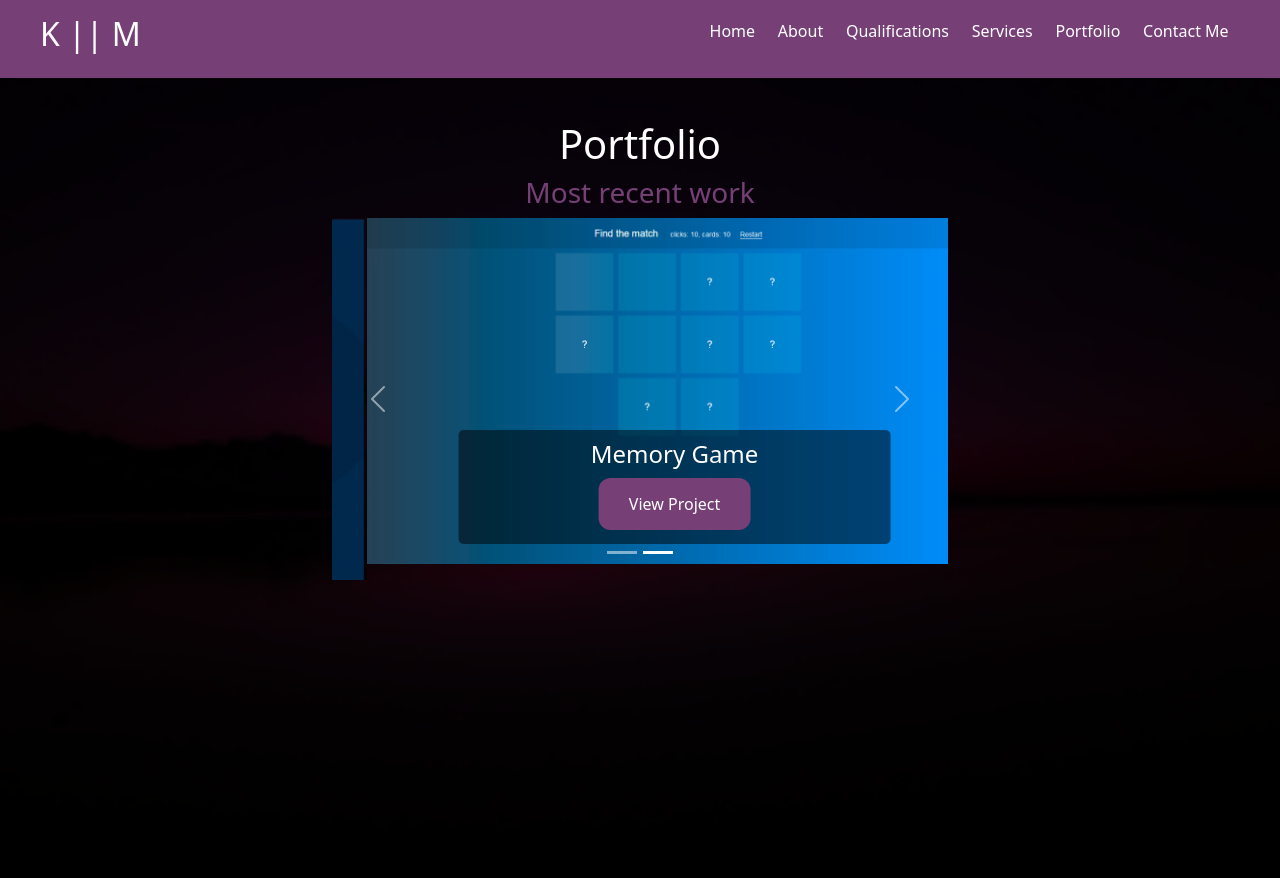
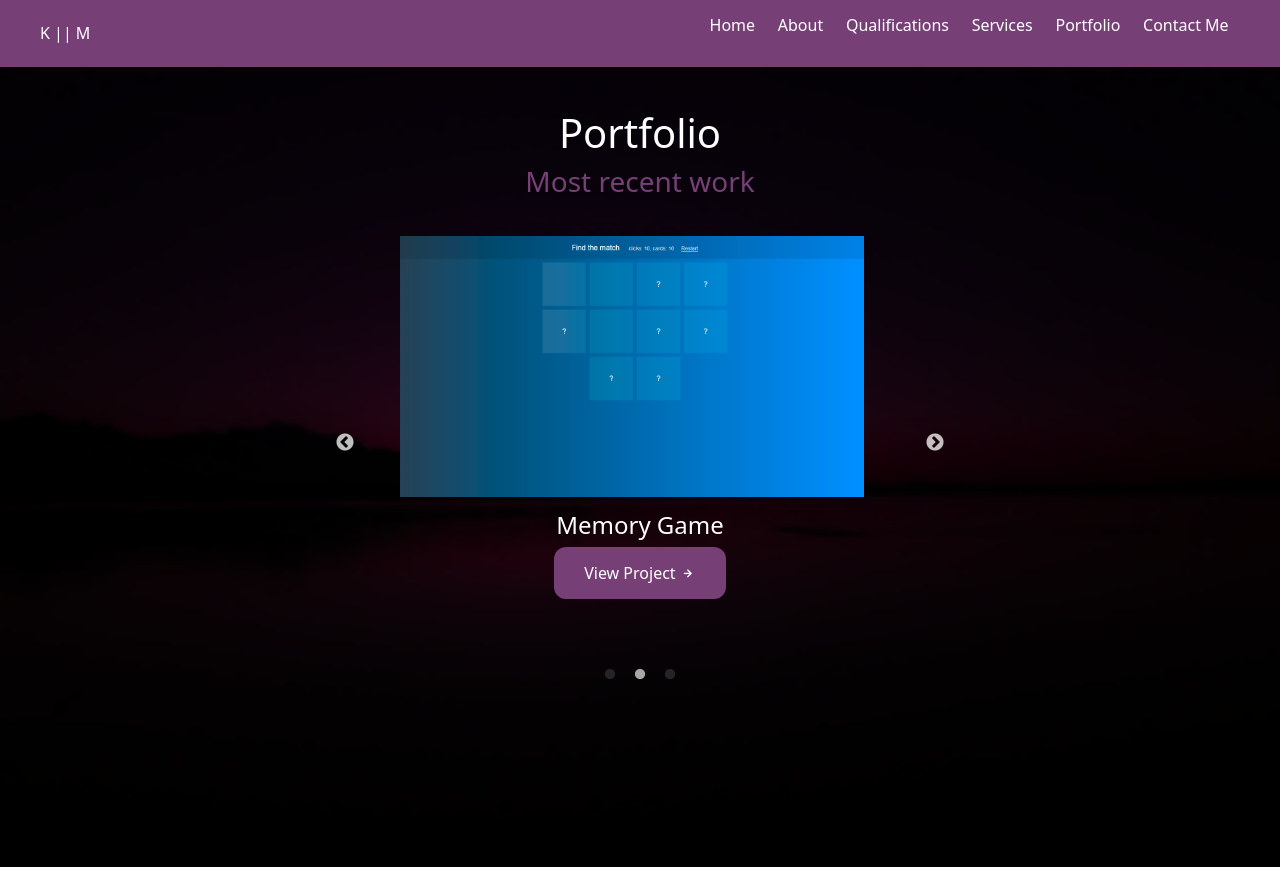
Before and after one commit to Khanyisile-Mdleleni/Portfolio, a React (Vite) app in the folder react-portfolio/: page /portfolio in a window 1280 px wide. Built offline with nearby package versions, Linux system fonts and the light colour scheme.

Commit message:
Slideshow updated, email validation fully functioning Added more images and projects on the portfolio page.

```diff
--- a/react-portfolio/package.json
+++ b/react-portfolio/package.json
@@ -14,7 +14,9 @@
     "react": "^18.2.0",
     "react-bootstrap": "^2.8.0",
     "react-dom": "^18.2.0",
-    "react-router-dom": "^6.15.0"
+    "react-router-dom": "^6.15.0",
+    "react-slick": "^0.29.0",
+    "slick-carousel": "^1.8.1"
   },
   "devDependencies": {
     "@types/react": "^18.2.15",
--- a/react-portfolio/src/App.css
+++ b/react-portfolio/src/App.css
@@ -206,10 +206,7 @@ nav .menu span{
     transition-duration: 0.4s;
     cursor: pointer;
 }
-#btn:hover{
 
-    border:3px solid #fff;
-}
 
 
  /*--------------------------------- Qualifications ------------------------------- */
@@ -266,38 +263,52 @@ nav .menu span{
       }
   }
 
+   /* --------------------------------Services------------------------------------------ */
+
+  @media  (max-width:480px) {
+    .about-content {
+        text-align: center;
+
+    }
+    .services-content {
+        padding-left: 40px;
+    }
+
+}
+
   /* --------------------------------Portfolio------------------------------------------ */
 
-  .intro-container {
-    text-align: center;
+  .container-portfolio {
+    max-width: 600px;
+    margin: 0 auto;
     padding: 20px;
+
   }
 
-  .title {
-    font-size: 2rem;
-    margin-bottom: 10px;
+  #my-card {
+    background:none;
+    text-align: center;
+    overflow: hidden;
+    max-height: auto;
+
   }
 
-  .subtitle {
-    font-size: 1.5rem;
-    margin-bottom: 20px;
+  #my-card img {
+    max-width: 90%;
+    height: auto;
+    margin-bottom: 10px;
+    padding-left: 40px;
+    margin-top: 10px;
   }
 
-  .carousel-container {
-    width: 100%;
-    padding: 20px;
+  .slick-dots li button:before {
+    font-size: 12px;
+    color: #888;
   }
 
-  .carousel-caption {
-    background-color: rgba(0, 0, 0, 0.5);
-    padding: 10px;
-    border-radius: 5px;
+  .slick-dots li.slick-active button:before {
+    color: #dfdfdf;
   }
-
-  h4 {
-    margin-bottom: 5px;
-  }
-
 
  /* ----------------------------Contact--------------------------------- */
 
@@ -356,15 +367,3 @@ footer ul li a{
     text-align: center;
     font-size: medium;
  }
-
-
- @media  (max-width:480px) {
-    .about-content {
-        text-align: center;
-
-    }
-    .services-content {
-        padding-left: 40px;
-    }
-
-}
--- a/react-portfolio/src/components/pages/Contact.jsx
+++ b/react-portfolio/src/components/pages/Contact.jsx
@@ -8,15 +8,26 @@ import Button from "react-bootstrap/Button";
 import Form from "react-bootstrap/Form";
 import InputGroup from "react-bootstrap/InputGroup";
 import { Link } from "react-router-dom";
+import Modal from "react-bootstrap/Modal";
 
 function Contact() {
+  const [showModal, setShowModal] = useState(false);
+
+  const handleCloseModal = () => {
+    setShowModal(false);
+  };
+
   const [validated, setValidated] = useState(false);
+  const [formSubmitted, setFormSubmitted] = useState(false);
 
   const handleSubmit = (event) => {
     const form = event.currentTarget;
     if (form.checkValidity() === false) {
       event.preventDefault();
       event.stopPropagation();
+    } else {
+      setFormSubmitted(true);
+      setShowModal(true);
     }
 
     setValidated(true);
@@ -38,6 +49,7 @@ function Contact() {
           <h3 id="subtitle">Get in touch</h3>
         </div>{" "}
         <br />
+
         <Container>
           <Row>
             <Col>
@@ -65,11 +77,16 @@ function Contact() {
               </div>
             </Col>
 
-{/* ----------------------------------------------CONTACT FORM---------------------------------- */}
+            {/* ----------------------------------------------Contact Form---------------------------------- */}
 
             <Col>
               <div id="form">
-                <Form noValidate validated={validated} onSubmit={handleSubmit}>
+
+                  <Form
+                    noValidate
+                    validated={validated}
+                    onSubmit={handleSubmit}
+                  >
                     <Row>
                       <Col>
                         <Form.Group
@@ -94,14 +111,14 @@ function Contact() {
                     >
                       <InputGroup hasValidation>
                         <Form.Control
-                        type="text"
+                          type="email"
                           placeholder="Enter your Email"
                           aria-describedby="inputGroupPrepend"
                           required
                         />
                         <Form.Control.Feedback type="invalid"></Form.Control.Feedback>
                       </InputGroup>
-                  </Form.Group>{" "}
+                    </Form.Group>
                     <br />
                     <Row>
                       <Col>
@@ -125,8 +142,8 @@ function Contact() {
                       </Col>
                     </Row>{" "}
                     <br />
-                  <Button type="submit" id="btn">
-                    Send Message
+                    <Button type="submit" id="btn" onSubmit={showModal}>
+                      Send Message <i className="uil uil-message"></i>
                     </Button>
                   </Form>
               </div>
@@ -134,7 +151,21 @@ function Contact() {
           </Row>
         </Container>
 
-{/* ---------------------------------------FOOTER-------------------------------------------- */}
+        {/*------------------------------Modal For Popup Message---------------------------------*/}
+
+        <Modal show={showModal} onHide={handleCloseModal}>
+          <Modal.Header closeButton>
+            <Modal.Title>Form Submitted</Modal.Title>
+          </Modal.Header>
+          <Modal.Body>Your message has been successfully submitted.</Modal.Body>
+          <Modal.Footer>
+            <Button variant="secondary" onClick={handleCloseModal}>
+              Close
+            </Button>
+          </Modal.Footer>
+        </Modal>
+
+        {/* ---------------------------------------Footer-------------------------------------------- */}
 
         <footer>
           <div id="footer-content">
@@ -154,6 +185,8 @@ function Contact() {
                 </li>
               </ul>
             </div>
+
+          {/*------------------------------------------- Footer Icons-------------------------------- */}
 
             <div className="footer_title">
               <div id="icons">
--- a/react-portfolio/src/components/pages/Home.jsx
+++ b/react-portfolio/src/components/pages/Home.jsx
@@ -68,7 +68,7 @@ function Home() {
                 <div>
                   <Link to="/contact">
                     <button type="button" id="btn">
-                      Contact Me
+                      Contact Me <i className="uil uil-message"></i>
                     </button>
                   </Link>
                 </div>
--- a/react-portfolio/src/components/pages/Portfolio.jsx
+++ b/react-portfolio/src/components/pages/Portfolio.jsx
@@ -1,21 +1,21 @@
-import Carousel from "react-bootstrap/Carousel";
+import Slider from "react-slick";
+import "slick-carousel/slick/slick.css";
+import "slick-carousel/slick/slick-theme.css";
 import image from "../img/bg.png";
 import memory from "../img/memory.png";
 import school from "../img/school.png";
+import biz from "../img/biz.jpg";
 
 function Portfolio() {
-  const carouselItems = [
-    {
-      imageSrc: school,
-      title: "Mzamomtsha Primary website",
-      link: "https://mzamomtsha-primary-school.netlify.app/",
-    },
-    {
-      imageSrc: memory,
-      title: "Memory Game",
-      link: "https://ephemeral-rolypoly-338eb0.netlify.app/",
-    },
-  ];
+  const settings = {
+    dots: true,
+    infinite: true,
+    speed: 400,
+    slidesToShow: 1,
+    slidesToScroll: 1,
+    arrows: true,
+    autoplay: true,
+  };
   return (
     <>
       <div
@@ -32,33 +32,46 @@ function Portfolio() {
           <h1 id="title">Portfolio</h1>
           <h3 id="subtitle">Most recent work</h3>
         </div>{" "}
-        <div
-          className="container"
-          style={{
-            width: "50%",
-          }}
-        >
-          <Carousel>
-            {carouselItems.map((item, index) => (
-              <Carousel.Item key={index}>
-                <img
-                  className="img-fluid w-100"
-                  src={item.imageSrc}
-                  alt={`Slide ${index}`}
-                />
-                <Carousel.Caption>
-                  <h4>{item.title}</h4>
-                  <div id="about-btn">
-                    <a href={item.link}>
-                      <button type="button" id="btn">
-                        View Project
-                      </button>
-                    </a>
-                  </div>
-                </Carousel.Caption>
-              </Carousel.Item>
-            ))}
-          </Carousel>
+
+        <div className="portfolio">
+          <div className="container-portfolio">
+
+            <Slider {...settings}>
+              <div id="my-card">
+                <img src={school} alt="" />
+                <div className="caption">Mzamomtsha Project</div>
+                <a href="https://mzamomtsha-primary-school.netlify.app/">
+                  {" "}
+                  <button className="image-button" id="btn">
+                    View Project <i className="uil uil-arrow-right"></i>
+                  </button>
+                </a>
+              </div>
+
+              <div id="my-card">
+                <img src={memory} alt="" />
+                <div className="caption">Memory Game</div>
+                <a href="https://ephemeral-rolypoly-338eb0.netlify.app/">
+                  {" "}
+                  <button className="image-button" id="btn">
+                    View Project <i className="uil uil-arrow-right"></i>
+                  </button>
+                </a>
+              </div>
+
+              <div id="my-card">
+                <img src={biz} alt="" />
+                <div className="caption">Business Card</div>
+                <a href="">
+                  {" "}
+                  <button className="image-button" id="btn">
+                    View Project <i className="uil uil-arrow-right"></i>
+                  </button>
+                </a>
+              </div>
+
+            </Slider>
+          </div>
         </div>
       </div>
     </>
```
Also changed, not shown: react-portfolio/src/components/img/portfolio2.PNG (added), 1 other file (tests, documents, lock files or other folders). Lines whose indentation alone changed are shown as unchanged.
